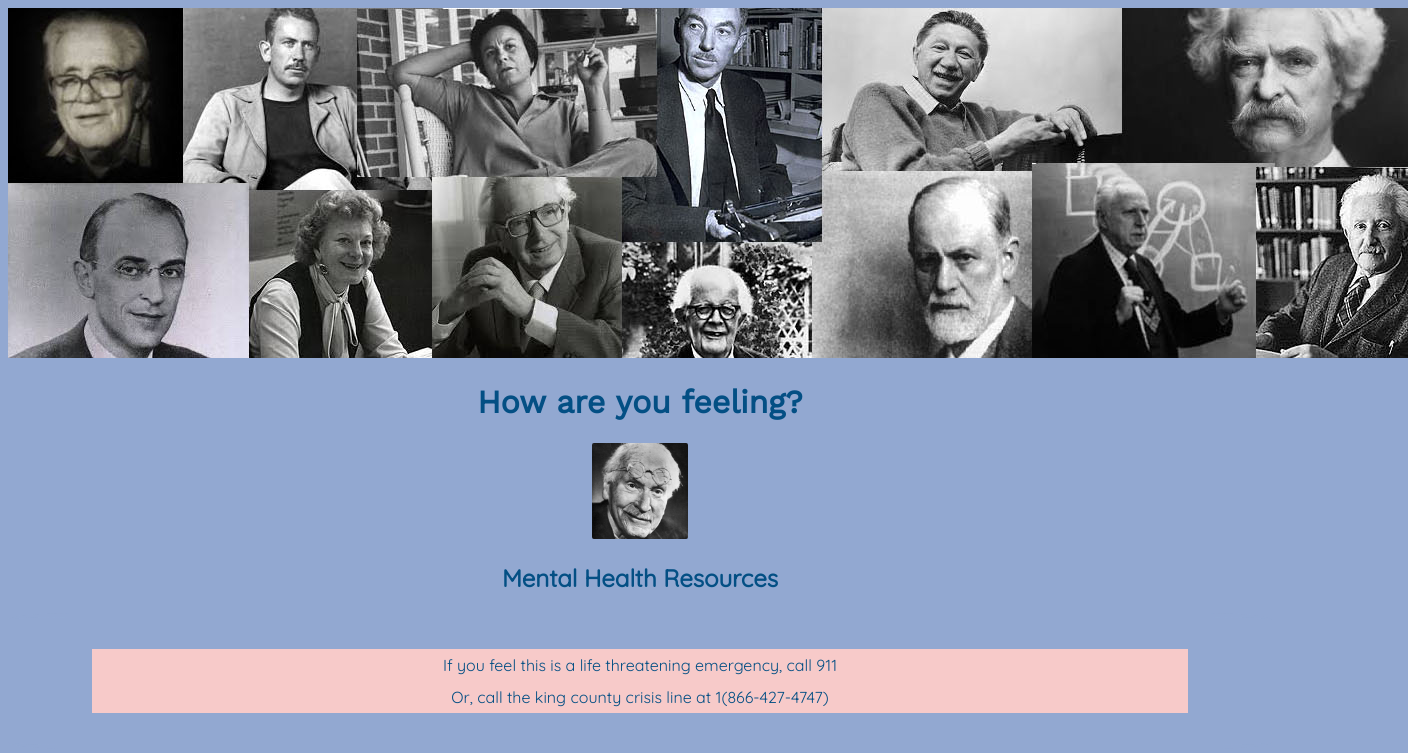
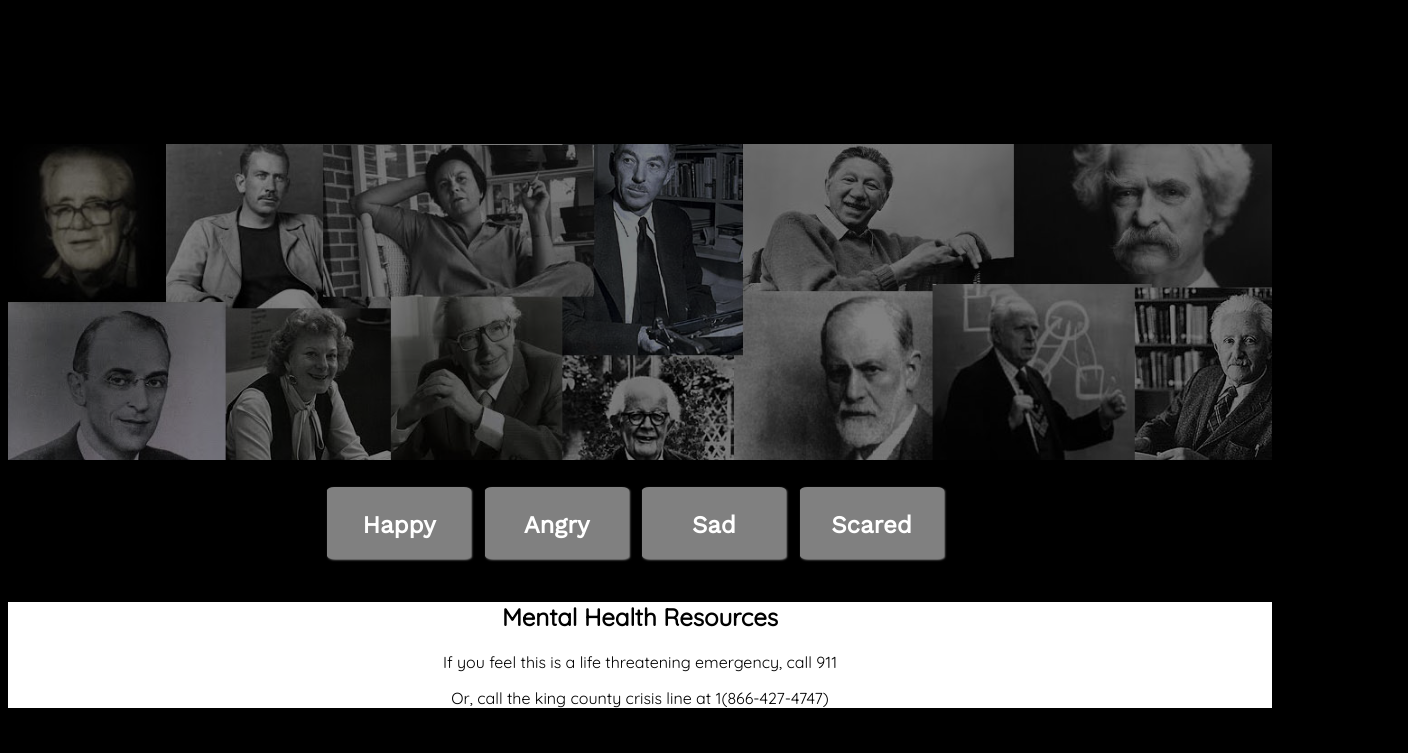
Before and after one commit to MattStClair/feelingReframer, a website: page public/index.html in a window 1280 px wide. Shown: the whole page, 1408 px wide, since content can reach past the window. Drawn offline with nearby package versions, Linux system fonts and the light colour scheme; no server answers.

Commit message:
changed background

```diff
--- a/public/app.js
+++ b/public/app.js
@@ -15,23 +15,23 @@
 // document.getElementById("demo").innerHTML = myObj.name;
 //var object = $.ajax({url: 'http://words.bighugelabs.com/api/2/dd5bfddecdc1451b1ba9c7ac2ed20f4e/happy/JSON', method: 'GET'});
 
-var object = $.ajax({url: 'http://words.bighugelabs.com/api/2/dd5bfddecdc1451b1ba9c7ac2ed20f4e/happy/', method: 'GET'}).then(function(nameOfStuffComingBack)
-{for(var i = 0; i < nameOfStuffComingBack.length; i++){console.log(nameOfStuffComingBack[i])}});
-
-$.ajax({url: 'http://words.bighugelabs.com/api/2/dd5bfddecdc1451b1ba9c7ac2ed20f4e/happy/', method: 'GET'}).then(function(nameOfStuffComingBack)
-   {
-  for(var i = 0; i < nameOfStuffComingBack.length; i++)
-      {
-    console.log(nameOfStuffComingBack[i]);
-
-  }
-
-   var output = document.getElementById('output');
-
-   output.innerHTML = 'stuff is there' + nameOfStuffComingBack;
-
-   console.log(nameOfStuffComingBack);
-});
+// var object = $.ajax({url: 'http://words.bighugelabs.com/api/2/dd5bfddecdc1451b1ba9c7ac2ed20f4e/happy/', method: 'GET'}).then(function(nameOfStuffComingBack)
+// {for(var i = 0; i < nameOfStuffComingBack.length; i++){console.log(nameOfStuffComingBack[i])}});
+//
+// $.ajax({url: 'http://words.bighugelabs.com/api/2/dd5bfddecdc1451b1ba9c7ac2ed20f4e/happy/', method: 'GET'}).then(function(nameOfStuffComingBack)
+//    {
+//   for(var i = 0; i < nameOfStuffComingBack.length; i++)
+//       {
+//     console.log(nameOfStuffComingBack[i]);
+//
+//   }
+//
+//    var output = document.getElementById('output');
+//
+//    output.innerHTML = 'stuff is there' + nameOfStuffComingBack;
+//
+//    console.log(nameOfStuffComingBack);
+// });
 
 
 
--- a/public/index.html
+++ b/public/index.html
@@ -8,16 +8,16 @@
     <link rel="stylesheet" type="text/css" href="style.css">
   </head>
   <header>
-    <img id= "background" src="backgroundReframer.jpg">
+    <!-- <ul class = "menu">
+      <li>About</li>
+      <li>Stuff</li>
+      <li>Stuff</li>
+    </ul> -->
   </header>
   <body>
-    <h1>How are you feeling?</h1>
-    <img class = "images" src="cJung.jpg">
-
     <p id="output"></p>
-
-
-    <!-- <table>
+    <table>
+      <img id= "background" src="backgroundReframer.jpg">
     <td>
 
   <div class="happyColumn">
@@ -151,14 +151,14 @@
 </ul>
 </div>
 </td>
-</table> -->
-
-<h2>Mental Health Resources</h3>
-  <ul>
-    <li>If you feel this is a life threatening emergency, call 911 </li>
-    <li>Or, call the king county crisis line at 1(866-427-4747)</li>
-  </ul>
-
+</table>
+<footer>
+<h2>Mental Health Resources</h2>
+  <div>
+    <p>If you feel this is a life threatening emergency, call 911 </p>
+    <p>Or, call the king county crisis line at 1(866-427-4747)</p>
+  <div>
+</footer>
 <script src="app.js"></script>
 </body>
 </html>
--- a/public/style.css
+++ b/public/style.css
@@ -1,19 +1,51 @@
 body{
-
-  background-color:#92a8d1;
-  color: #034f84;
+  margin-top: 8em;
+  background-color:black;
+  color: white;
   text-align: center;
   font-family: 'Quicksand', sans-serif;
 }
 
-#id {
+footer{
+  background-color: white;
+  color: black;
+  width: 100%;
+}
+
+#background {
+  /*position: fixed;
+  right:0;*/
+  /*left:0;*/
+  z-index: -1;
+  margin-top: 1em;
   width: 100%;
   height: 100%;
+  opacity: .5;
+}
+.menu{
+      font-family: 'Quicksand', sans-serif;
+      position: fixed;
+      right: 0;
+      top:0;
+      background-color: white;
+      color: black;
+      width: 100%;
+    }
+.menu li {
+  font-family: 'Quicksand', sans-serif;
+  display: inline;
+  letter-spacing: 2em;
+  color: black;
+  text-decoration: underline;
+  background-color: white;
 
 }
 
 h1 {
   font-family: 'Work Sans', sans-serif;
+  background-color: white;
+  text-align: center;
+  color: black;
 }
 
 
@@ -21,14 +53,13 @@ h3 {
 font-family: 'Quicksand', sans-serif;
 }
 
-ul {
-  border: 4px solid #92a8d1;
-  border-radius: 5%;
-  padding-left: 5em;
-  padding-right: 5em;
-  padding-top: 2em;
-  padding-bottom: 2em;
-  font-family: 'Quicksand', sans-serif;
+.happyList, .sadList, .angryList, .scaredList {
+  border-left: 1px solid white;
+  padding-left: 1em;
+  padding-right: 1em;
+  padding-top: 1em;
+  padding-bottom: 1em;
+  /*font-family: 'Quicksand', sans-serif;*/
 
   line-height: 2em;
 
@@ -36,59 +67,62 @@ ul {
 
 ul li{
   list-style: none;
-  background-color: #f7cac9;
+  background-color: black;
 }
 table{
   margin: auto;
-    width: 50%;
-font-family: 'Work Sans', sans-serif;
+  width: 50%;
+  font-family: 'Work Sans', sans-serif;
 }
 
 .images{
   height: 6em;
   width: 6em;
   border-radius: 2%;
-
 }
 
 .happybutton{
 
-  background-color: #f7786b;
-  height: 2.5em;
+  background-color: grey;
+  height: 1em;
+  color: white;
   width: 4em;
-  box-shadow: 1px 10px 7px #888888;
-  border-radius: 25%;
+  box-shadow: 1px 1px 2px #888888;
+  border-radius: 5%;
   text-align: center;
   padding: 1em;
 }
 
 .sadbutton{
   padding: 1em;
-  background-color: #f7786b;
-  height: 2.5em;
+  background-color: grey;
+  color: white;
+  height: 1em;
   width: 4em;
-  box-shadow: 1px 10px 7px #888888;
-  border-radius: 25%;
+  box-shadow: 1px 1px 2px #888888;
+  border-radius: 5%;
   text-align: center;
 }
 
 .angrybutton{
   padding: 1em;
-  background-color: #f7786b;
-  height: 2.5em;
+  background-color: grey;
+  color: white;
+  height: 1em;
   width: 4em;
-  box-shadow: 1px 10px 7px #888888;
-  border-radius: 25%;
+  box-shadow: 1px 1px 2px #888888;
+  border-radius: 5%;
   text-align: center;
 }
 
 .scaredbutton{
   padding: 1em;
-  background-color: #f7786b;
-  height: 2.5em;
+  background-color: grey;
+  color: white;
+  height: 1em;
   width: 4em;
-  box-shadow: 1px 10px 7px #888888;
-  border-radius: 25%;
+  box-shadow: 1px 1px 2px #888888;
+  border-radius: 5%;
   text-align: center;
 }
 
```
Also changed, not shown: public/backgroundReframer_2.jpg (added).
